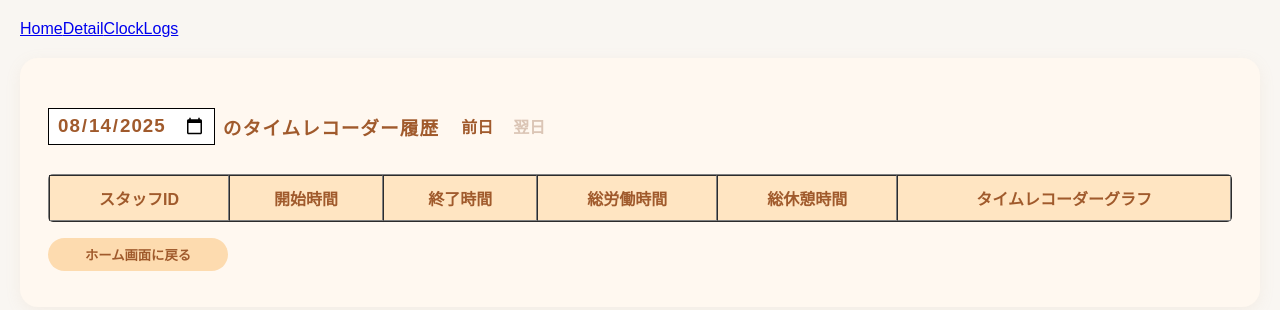
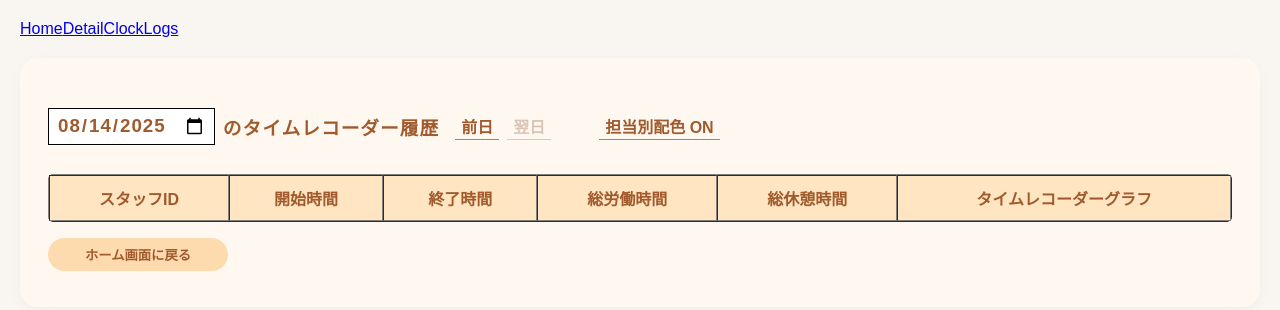
Before and after one commit to megumi-seki/brush-up-challenge, a React (Vite) app: page /logs in a window 1280 px wide. Shown: the top 310 px of the page. Built offline with nearby package versions, Linux system fonts and the light colour scheme.

Commit message:
feature:enable to toggle colors

```diff
--- a/src/components/Graph.tsx
+++ b/src/components/Graph.tsx
@@ -4,9 +4,10 @@ import type { GroupedTimeRecorderType } from "../types";
 
 type props = {
   record: GroupedTimeRecorderType;
+  showRoleWithColor: boolean;
 };
 
-const Graph = ({ record }: props) => {
+const Graph = ({ record, showRoleWithColor }: props) => {
   const { clock_in, clock_out, break_begin, break_end, role_changes } = record;
 
   const clockInDatetime = clock_in.datetime;
@@ -91,9 +92,9 @@ const Graph = ({ record }: props) => {
     if (i < startMin || (endMin && endMin < i)) {
       minuteDataForGraph.push("none"); // 非労働時間
     } else if (breakMap[i]) {
-      minuteDataForGraph.push(`break ${roleClassName}`); // 休憩中
+      minuteDataForGraph.push(`break`); // 休憩中
     } else {
-      minuteDataForGraph.push(`work ${roleClassName}`); // 勤務中
+      minuteDataForGraph.push(`work ${showRoleWithColor && roleClassName}`); // 勤務中
     }
   }
 
--- a/src/index.css
+++ b/src/index.css
@@ -134,10 +134,12 @@ th {
     border: none;
     font-weight: bold;
     font-size: 1em;
+    border-bottom: 1.3px solid #a05a2cc5;
   }
 
   .small-btn:disabled {
      color: #dbc5b5;
+     border-bottom: 1.3px solid #dbc5b5;
   }
 
   .note-input {
--- a/src/pages/ClockLogs.tsx
+++ b/src/pages/ClockLogs.tsx
@@ -1,5 +1,4 @@
-import { Navigate, useNavigate, useParams } from "react-router-dom";
-import formatDate from "../hooks/formatDate";
+import { useNavigate } from "react-router-dom";
 import getRecordsByDate from "../hooks/getRecordsByDate";
 import groupRecordsById from "../hooks/groupRecordsById";
 import formatTime from "../hooks/formatTime";
@@ -11,13 +10,14 @@ import { useState } from "react";
 const ClockLogs = () => {
   const today = new Date();
   const navigate = useNavigate();
-  // feature-enable-dateselect: TODO 日付変更できるようにする。
+  // feature-colored-roles: TODO　担当別配色オンオフできるようにする
 
   const [selectedDateString, setSelectedDateString] = useState(
     today.toISOString().split("T")[0]
   );
   const recordsOfDate = getRecordsByDate(selectedDateString);
   const groupedRecords = groupRecordsById(recordsOfDate);
+  const [showRoleWithColor, setShowRoleWithColor] = useState(true);
 
   const handleOnClick = (type: "previous" | "next") => {
     const selectedDate = new Date(selectedDateString);
@@ -35,6 +35,7 @@ const ClockLogs = () => {
 
   const pageContent = (
     <div className="container-large">
+      <div className="flex gap-learge align-center">
         <div className="flex gap-medium align-center">
           <div className="flex gap-small align-center">
             <label htmlFor="selectedDate" className="hidden">
@@ -67,6 +68,13 @@ const ClockLogs = () => {
             </button>
           </div>
         </div>
+        <button
+          className="small-btn"
+          onClick={() => setShowRoleWithColor(!showRoleWithColor)}
+        >
+          担当別配色 {showRoleWithColor ? "ON" : "OFF"}
+        </button>
+      </div>
       <table border={1}>
         <thead>
           <tr>
@@ -89,7 +97,10 @@ const ClockLogs = () => {
               <td className="px-small">
                 <div className="graph-wrapper">
                   <div className="flex graph-layer">
-                    <Graph record={record} />
+                    <Graph
+                      record={record}
+                      showRoleWithColor={showRoleWithColor}
+                    />
                   </div>
                   <div className="flex timeline-layer">
                     <GraphTimeLine record={record} />
```
Lines whose indentation alone changed are shown as unchanged.
